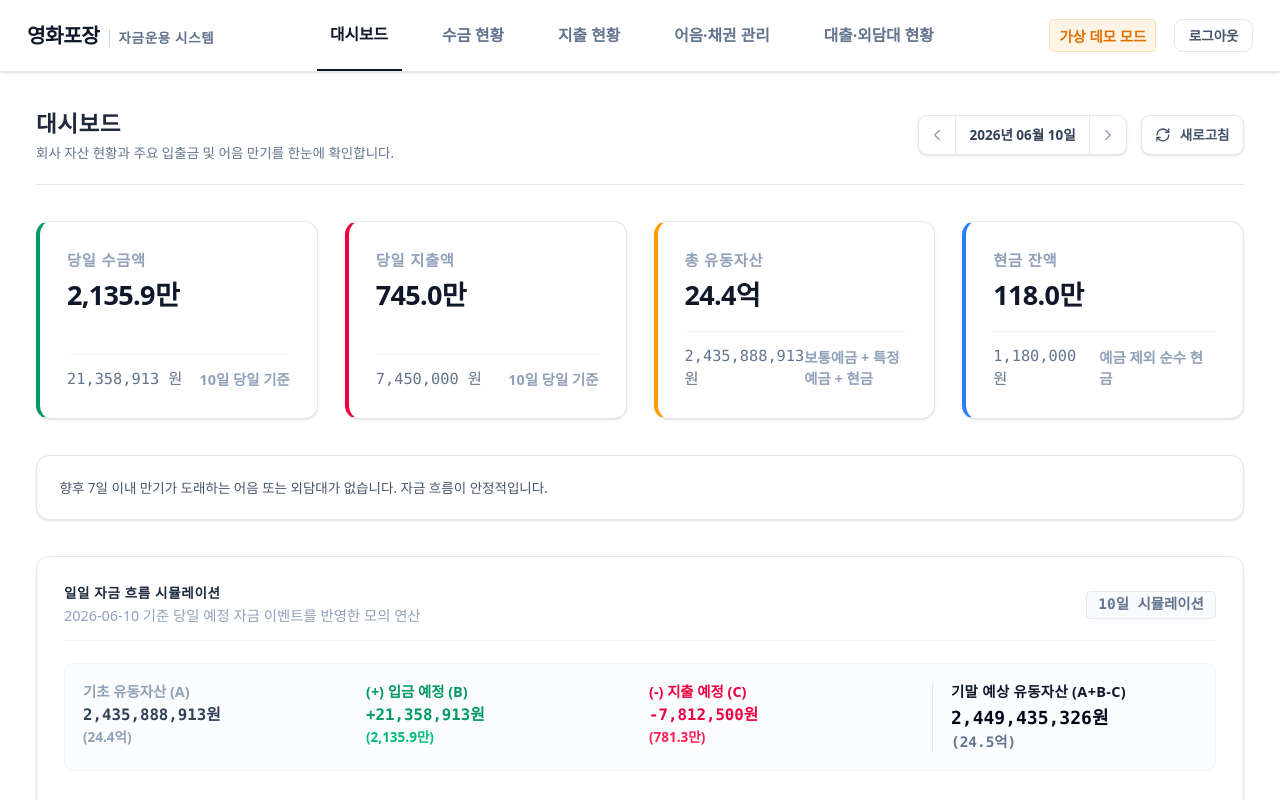
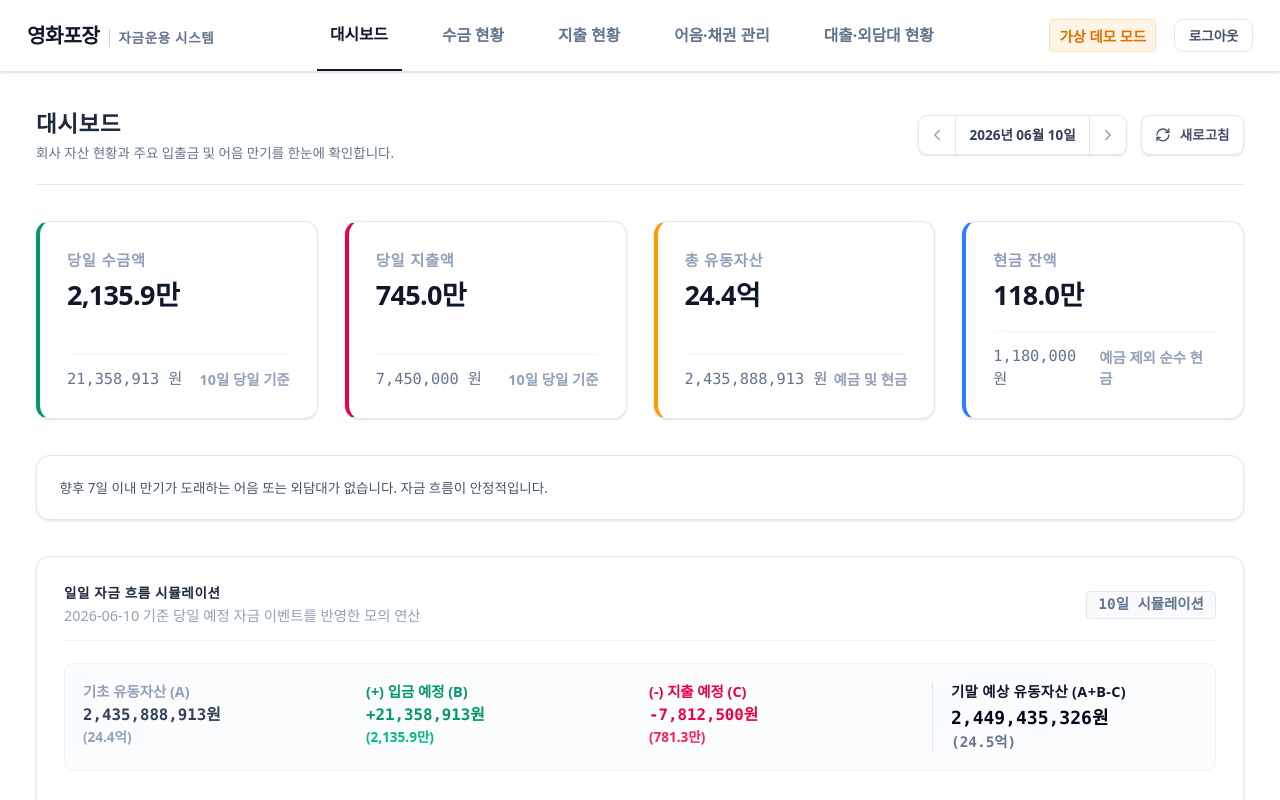
Before and after one commit to risa15/younghwa-finance, a Next.js app: page / in a window 1280 px wide. Shown: the top 800 px of the page. Built offline with nearby package versions, Linux system fonts and the light colour scheme.

Commit message:
design: 총 유동자산 카드 설명 문구 단순화

```diff
--- a/app/page.tsx
+++ b/app/page.tsx
@@ -188,7 +188,7 @@ export default function DashboardPage() {
             value={data?.kpis.totalLiquidAssets || 0}
             icon={Wallet}
             color="amber"
-            description="보통예금 + 특정예금 + 현금"
+            description="예금 및 현금"
           />
           <KPICard
             title="현금 잔액"
```
